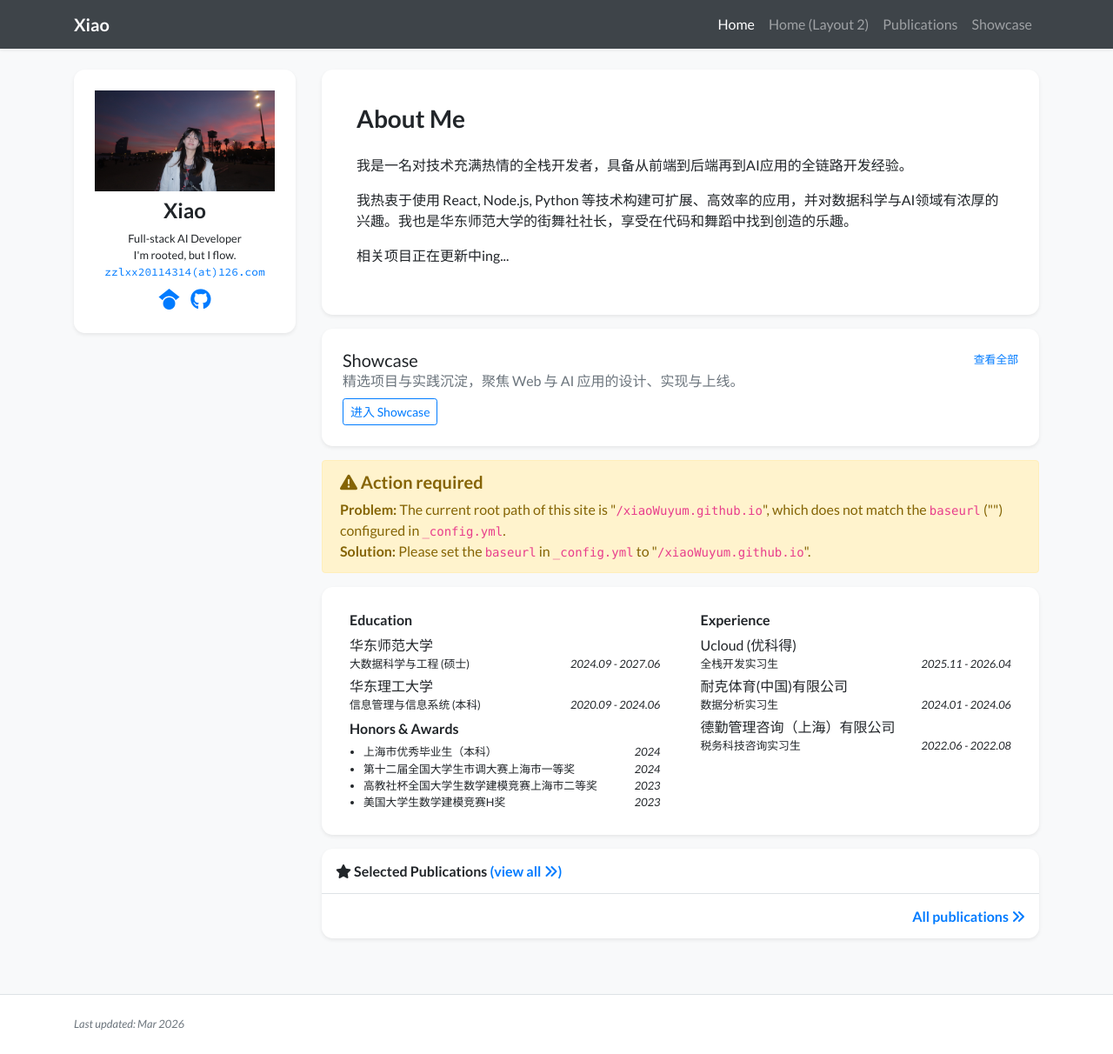
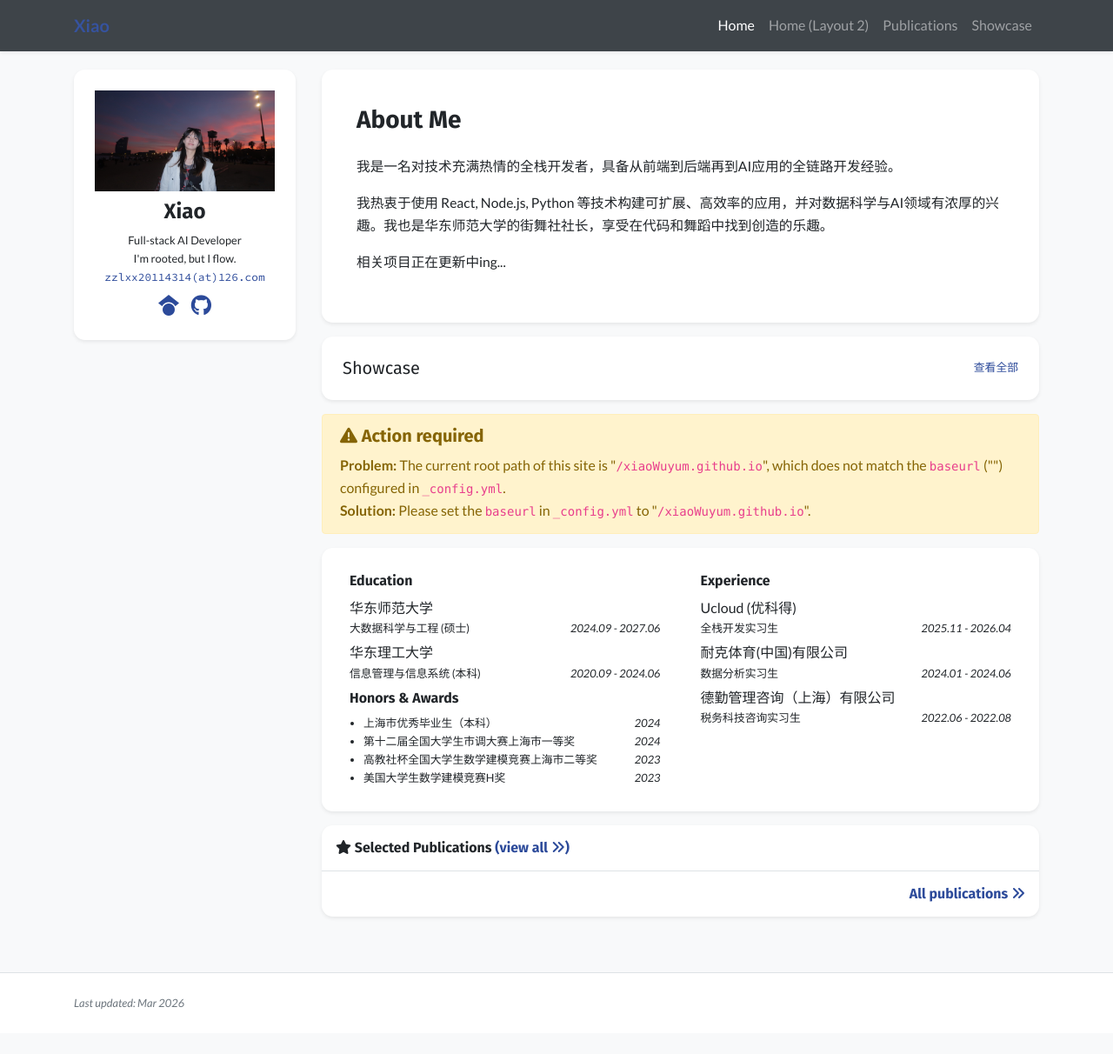
Before and after one commit to xiaoWuyum/xiaoWuyum.github.io, a Jekyll site: the page built from index.html, in a window 1280 px wide and 1212 px high. Shown: the whole window at 87% size. Built offline with Jekyll 4.4.1, drawn with Linux system fonts in a browser that asks for light colours; nearby versions of some CDN libraries; a style sheet for code colours, icons or effects is not loaded.

Commit message:
style(ui): 优化全局字体、间距与链接样式
- 在 html 和 body 中设置基准字体大小与行高
- 为标题、正文、按钮等元素统一字体、字号、行高和内边距
- 为标准链接（非导航和按钮）定义颜色和下划线悬停效果
- 注释掉首页 showcase 区域的按钮以暂时隐藏

```diff
--- a/assets/css/global.css
+++ b/assets/css/global.css
@@ -1,17 +1,28 @@
 @charset "utf-8";
+html {
+    font-size: 16px;
+}
 body {
     font-family: "Lato", sans-serif;
+    font-size: 1rem;
+    line-height: 1.65;
     font-weight: 400;
     padding-top: 5.0rem;
 }
 
 h1, h2, h3, h4, h5, h6,
 .h1, .h2, .h3, .h4, .h5, .h6 {
+    font-family: "Fira Sans", "Lato", sans-serif;
     font-weight: 700;
+    line-height: 1.25;
 }
 
 .card {
     border-radius: 0.8rem!important;
+}
+
+.card-body:not([class*="p-"]) {
+    padding: 1.5rem;
 }
 
 .card-img-overlay {
@@ -35,15 +46,39 @@
 
 .text-profile-position {
     font-weight: 400;
+    font-size: 0.95rem;
+    line-height: 1.6;
 }
 
 .text-profile-bio {
-    /* font-family: "Raleway"; */
     font-weight: 400;
+    font-size: 0.98rem;
+    line-height: 1.65;
 }
 
 .navbar {
     opacity: 0.95;
+}
+
+.btn {
+    font-size: 0.95rem;
+    padding: 0.45rem 0.9rem;
+    border-radius: 0.45rem;
+}
+
+.btn-sm {
+    font-size: 0.85rem;
+    padding: 0.3rem 0.7rem;
+}
+
+a:not(.nav-link):not(.btn) {
+    color: #2c4a9a;
+    text-decoration: none;
+}
+
+a:not(.nav-link):not(.btn):hover {
+    color: #1b3575;
+    text-decoration: underline;
 }
 
 .inline-badge {
@@ -87,5 +122,5 @@
 }
 
 .email-text {
-    font-family: Source Code Pro, monospace;
+    font-family: "Source Code Pro", monospace;
 }
--- a/index.html
+++ b/index.html
@@ -18,10 +18,7 @@
                     <h5 class="mb-0 font-weight-normal">Showcase</h5>
                     <a class="ml-auto small" href="{{ 'showcase' | relative_url }}">查看全部</a>
                 </div>
-                <p class="mb-2 text-muted">
-                    精选项目与实践沉淀，聚焦 Web 与 AI 应用的设计、实现与上线。
-                </p>
-                <a class="btn btn-outline-primary btn-sm" href="{{ 'showcase' | relative_url }}">进入 Showcase</a>
+                <!-- <a class="btn btn-outline-primary btn-sm" href="{{ 'showcase' | relative_url }}">进入 Showcase</a> -->
             </div>
         </div>
 
```
